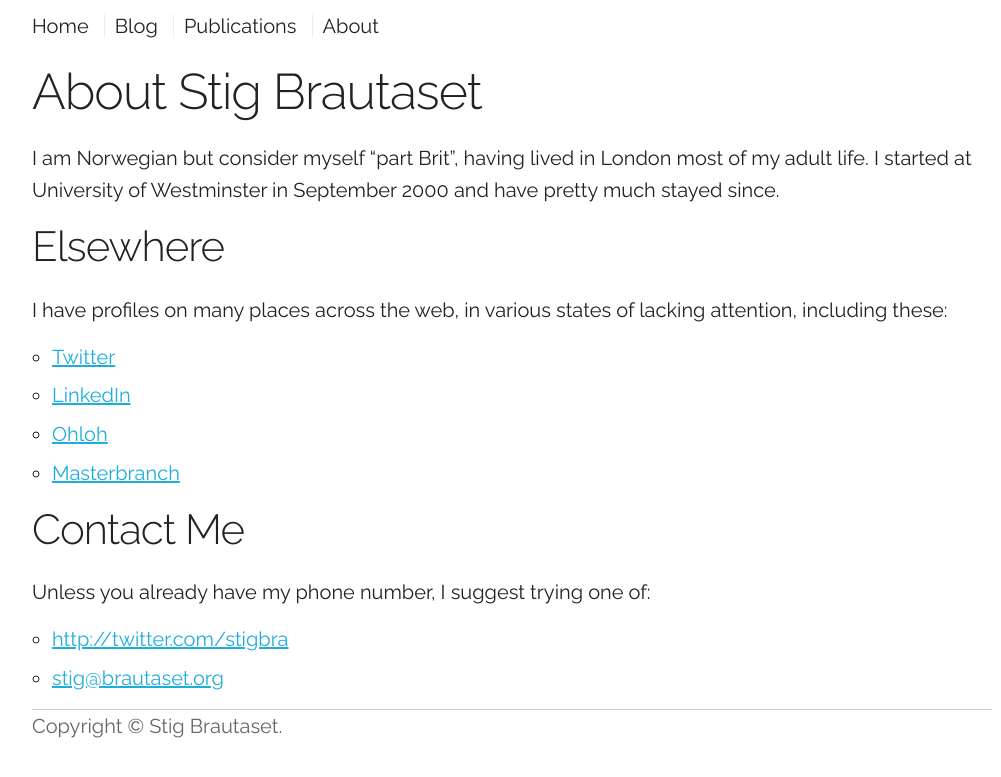
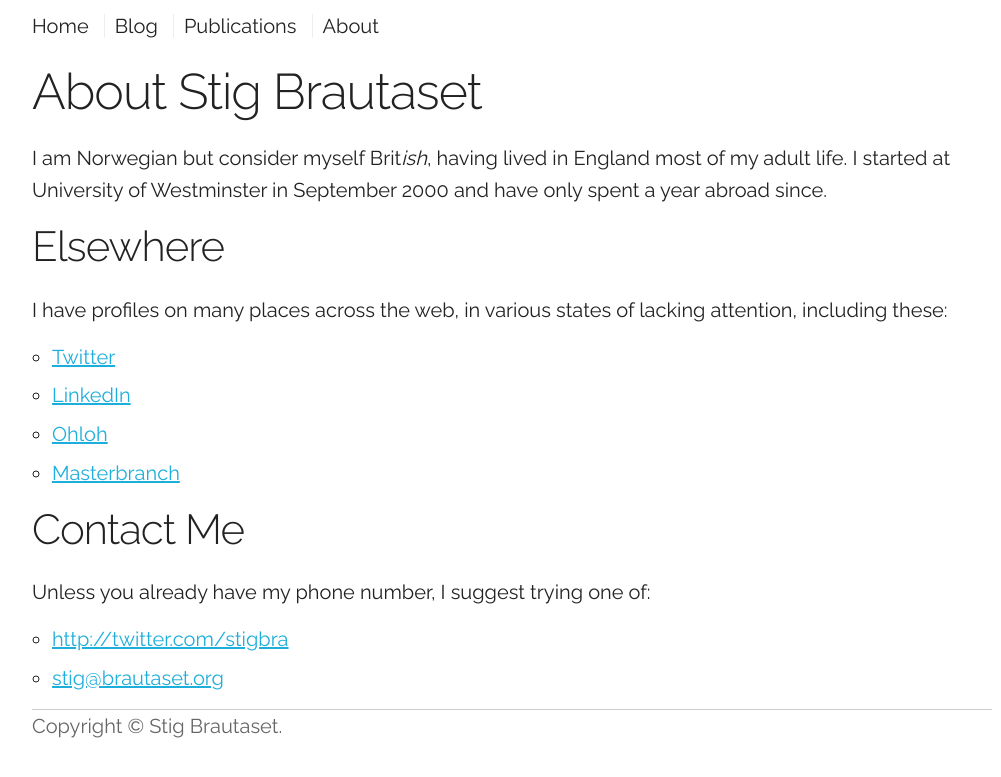
Before and after one commit to stig/www.brautaset.org, a Jekyll site: the page built from about.md, in a window 1280 px wide. Shown: the top 777 px of the page, without its empty margins (128-1129 px from the left). Built offline with Jekyll 4.4.1, drawn with Linux system fonts in a browser that asks for light colours.

Commit message:
I no longer live in London

```diff
--- a/about.md
+++ b/about.md
@@ -3,9 +3,9 @@ title: About Stig Brautaset
 layout: page
 ---
 
-I am Norwegian but consider myself "part Brit", having lived in London
+I am Norwegian but consider myself Brit*ish*, having lived in England
 most of my adult life. I started at University of Westminster in
-September 2000 and have pretty much stayed since.
+September 2000 and have only spent a year abroad since.
 
 Elsewhere
 ---------
```
